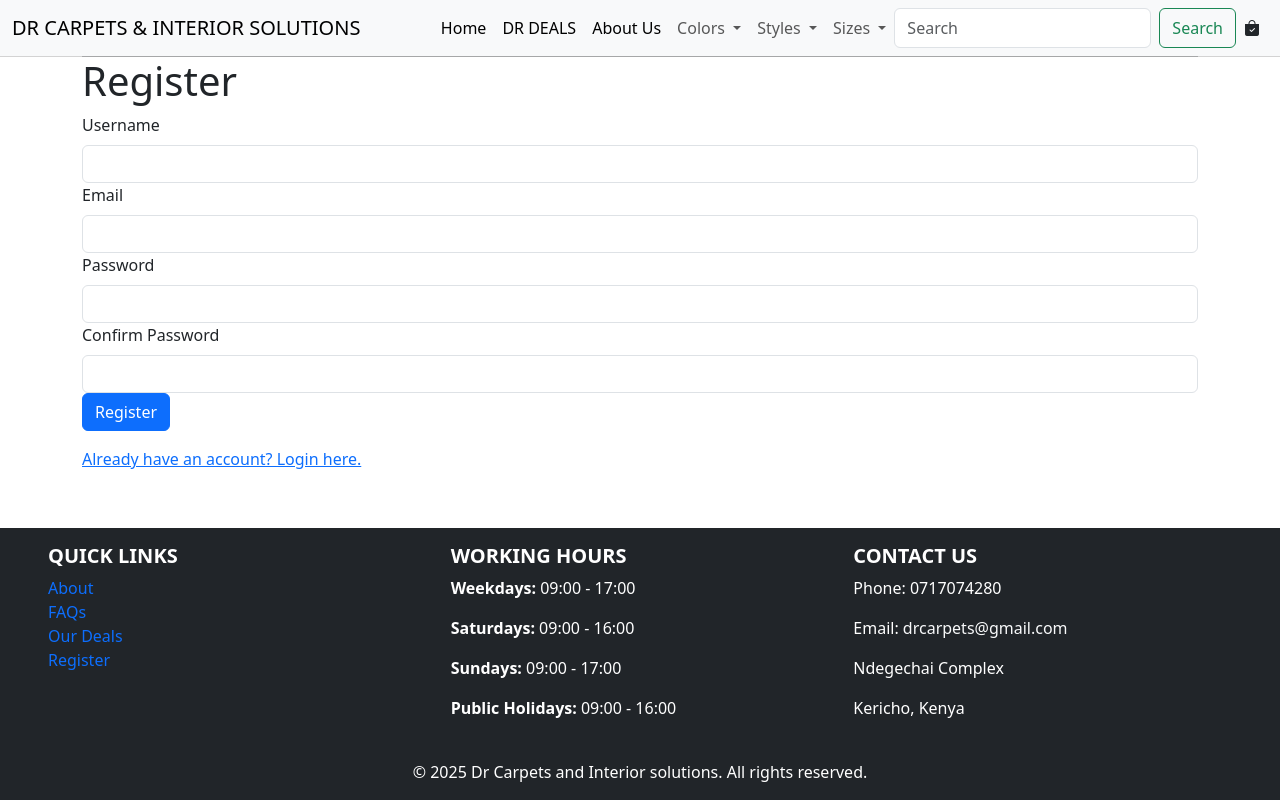
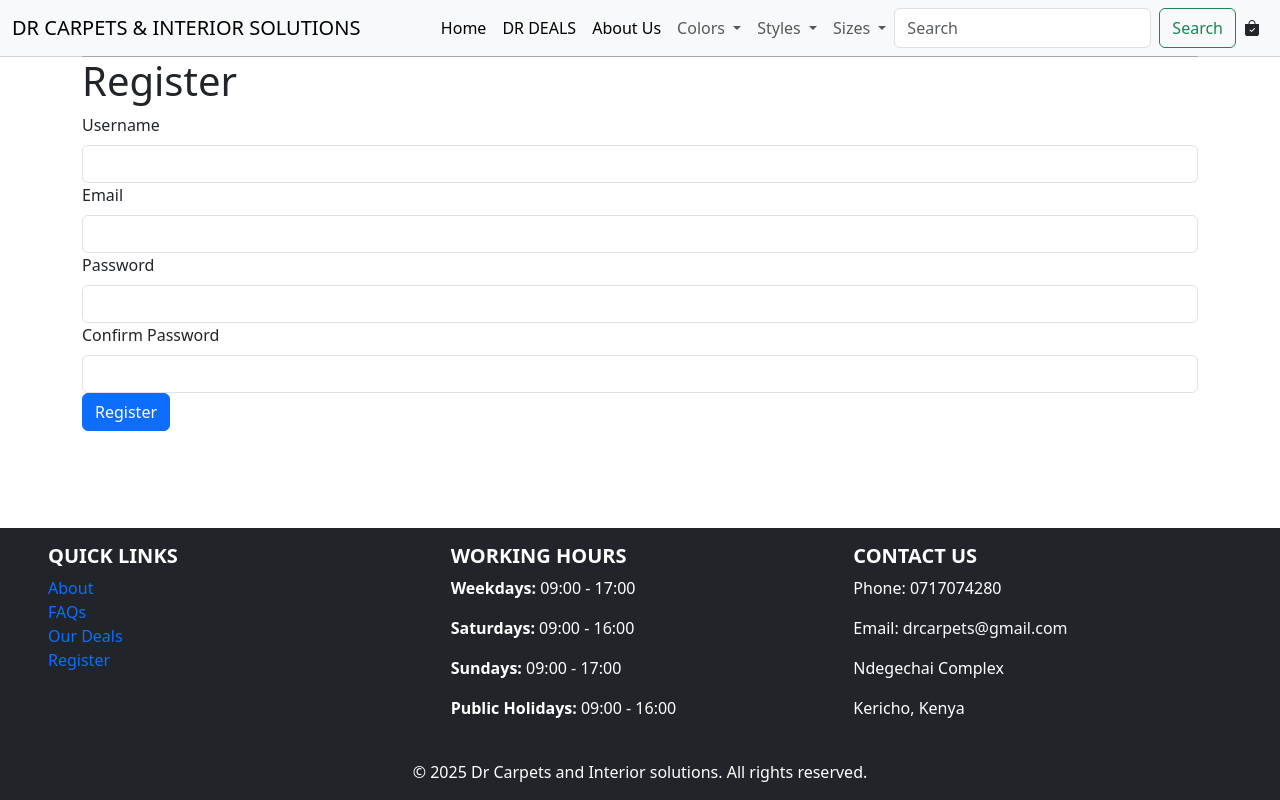
Before and after one commit to abedkip/DR_CARPETS, a Flask app: page /register in a window 1280 px wide. Run offline with Flask 3, Linux system fonts and the light colour scheme.

```diff
--- a/app/templates/register.html
+++ b/app/templates/register.html
@@ -55,8 +55,7 @@
             </div>
         {% endif %}
     </form>
-    <div class="mt-3">
-        <a href="{{ url_for('login') }}">Already have an account? Login here.</a>
-    </div>
+
+
 
 {% endblock %}
```
